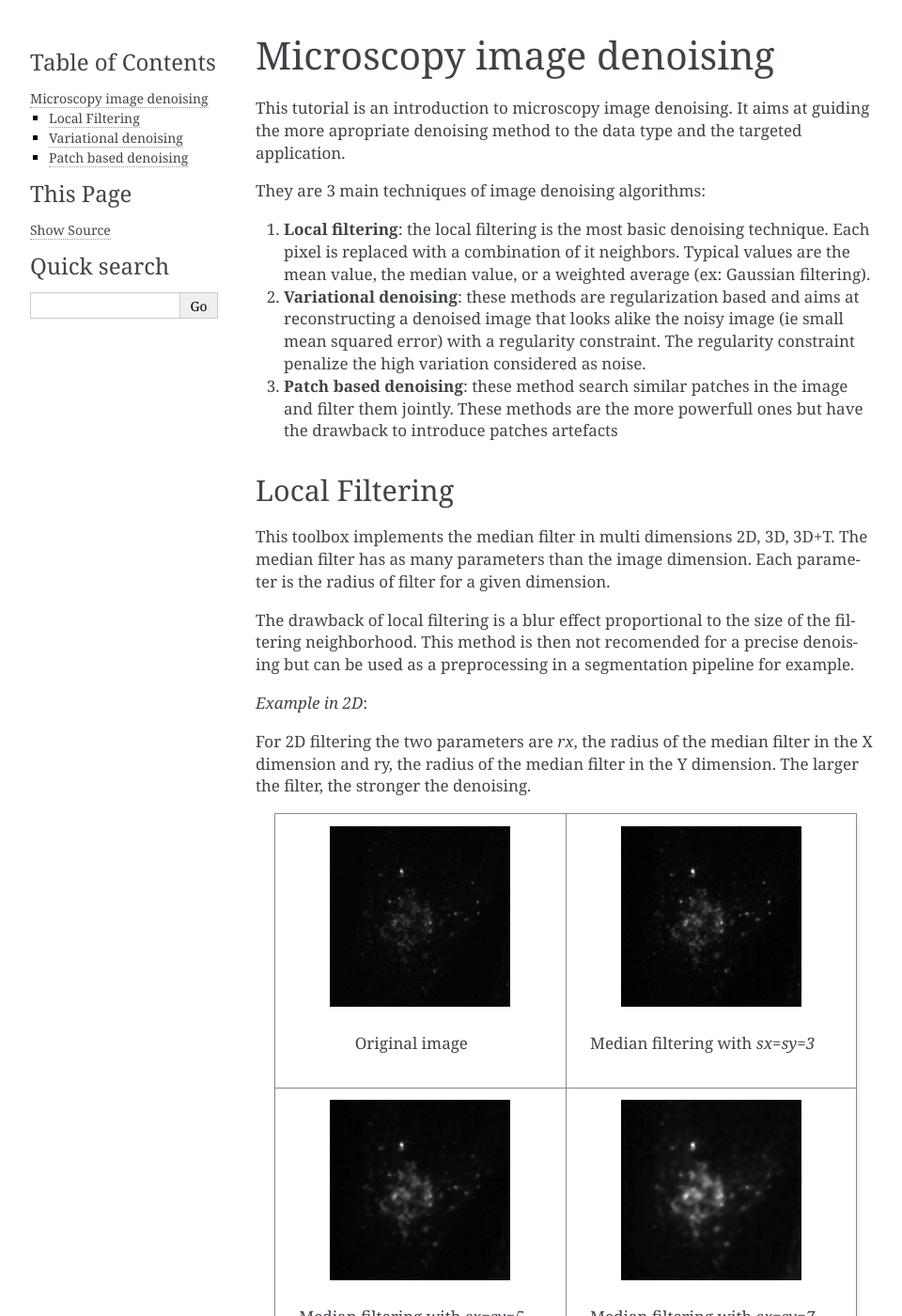
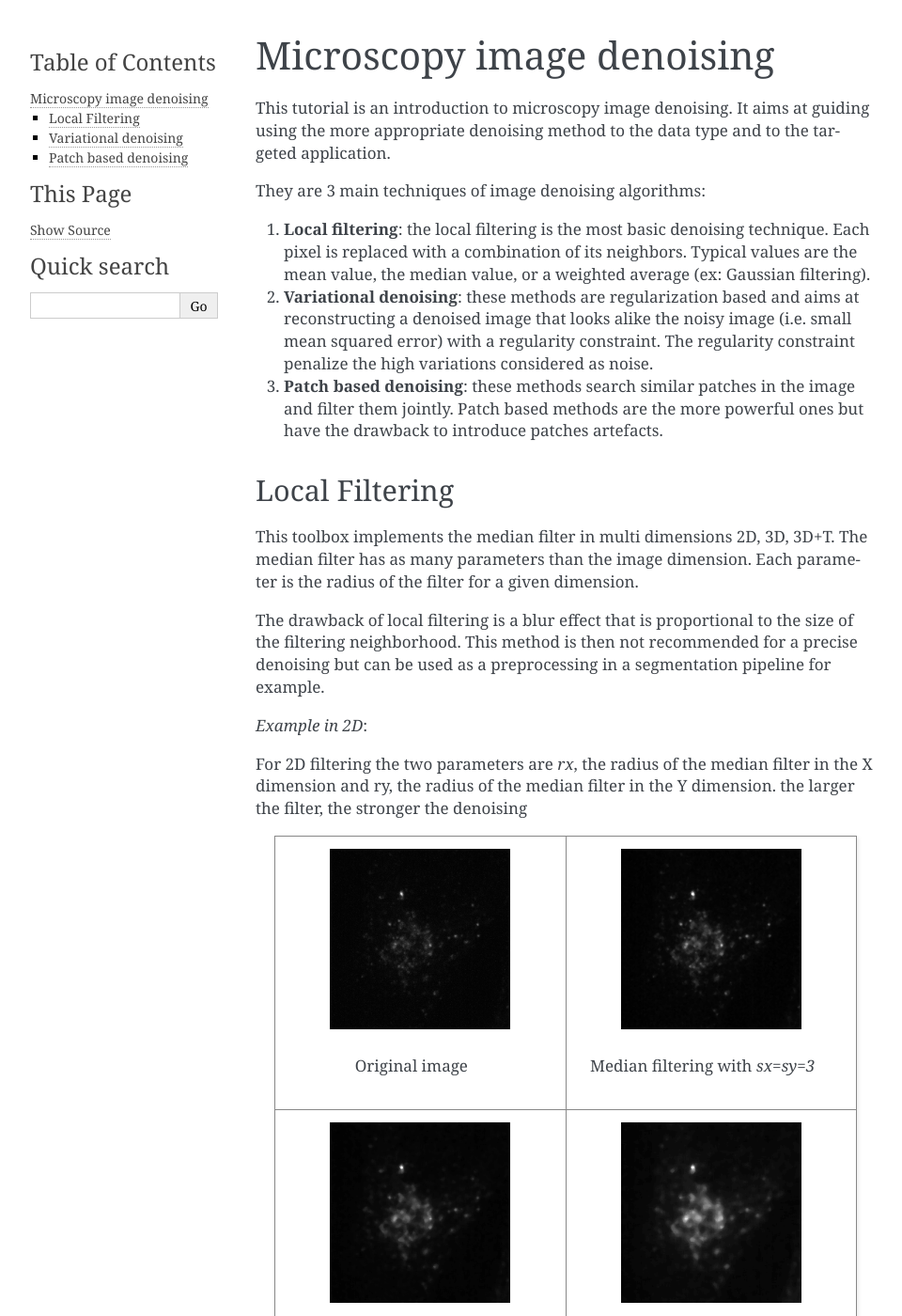
Before and after one commit to sylvainprigent/tutorial-denoising, a Sphinx documentation site: the page built from docs/denoising.rst, in a window 1280 px wide and 1400 px high. Shown: the whole window at 94% size, without its empty margins (148-1108 px from the left). Built offline with Sphinx 7.4.7, drawn with Linux system fonts in a browser that asks for light colours; some of the changed text lies outside the part shown.

Commit message:
fix spelling mistakes

```diff
--- a/docs/denoising.rst
+++ b/docs/denoising.rst
@@ -1,26 +1,26 @@
 Microscopy image denoising
 ==========================
 
-This tutorial is an introduction to microscopy image denoising. It aims at guiding the more apropriate
-denoising method to the data type and the targeted application.
+This tutorial is an introduction to microscopy image denoising. It aims at guiding using the more appropriate
+denoising method to the data type and to the targeted application.
 
 They are 3 main techniques of image denoising algorithms:
 
-1. **Local filtering**: the local filtering is the most basic denoising technique. Each pixel is replaced with a combination of it neighbors. Typical values are the mean value, the median value, or a weighted average (ex: Gaussian filtering).
-2. **Variational denoising**: these methods are regularization based and aims at reconstructing a denoised image that looks alike the noisy image (ie small mean squared error) with a regularity constraint. The regularity constraint penalize the high variation considered as noise.
-3. **Patch based denoising**: these method search similar patches in the image and filter them jointly. These methods are the more powerfull ones but have the drawback to introduce patches artefacts
+1. **Local filtering**: the local filtering is the most basic denoising technique. Each pixel is replaced with a combination of its neighbors. Typical values are the mean value, the median value, or a weighted average (ex: Gaussian filtering).
+2. **Variational denoising**: these methods are regularization based and aims at reconstructing a denoised image that looks alike the noisy image (i.e. small mean squared error) with a regularity constraint. The regularity constraint penalize the high variations considered as noise.
+3. **Patch based denoising**: these methods search similar patches in the image and filter them jointly. Patch based methods are the more powerful ones but have the drawback to introduce patches artefacts.
 
 Local Filtering
 ---------------
 
 This toolbox implements the median filter in multi dimensions 2D, 3D, 3D+T.
-The median filter has as many parameters than the image dimension. Each parameter is the radius of filter for a given dimension.
+The median filter has as many parameters than the image dimension. Each parameter is the radius of the filter for a given dimension.
 
-The drawback of local filtering is a blur effect proportional to the size of the filtering neighborhood. This method is then not recomended for a precise denoising but can be used as a preprocessing in a segmentation pipeline for example.
+The drawback of local filtering is a blur effect that is proportional to the size of the filtering neighborhood. This method is then not recommended for a precise denoising but can be used as a preprocessing in a segmentation pipeline for example.
 
 *Example in 2D*:
 
-For 2D filtering the two parameters are *rx*, the radius of the median filter in the X dimension and ry, the radius of the median filter in the Y dimension. The larger the filter, the stronger the denoising.
+For 2D filtering the two parameters are *rx*, the radius of the median filter in the X dimension and ry, the radius of the median filter in the Y dimension. the larger the filter, the stronger the denoising
 
 
 .. list-table::
@@ -53,20 +53,21 @@
 Variational denoising
 ---------------------
 
-Variational denoising is a familly of algorithm that reconstruct a new image that looks alike the noisy image
-with a smoothness constraint. It is this constraint that allows the image denoising.
+Variational denoising is a family of algorithms that reconstruct a new image similar to the noisy image (minimizing the mean squared error) under
+a smoothness constraint (minimizing high frequencies for example). It is this constraint that allows the image denoising.
 
-This toolbox implement the SPITFIR(e) denoising method [1] that regularize the image with the hessian (2nd order derivative) and the intensity of the image.
-This constraint impose a smooth and sparse reconstructed image.
+This toolbox implement the SPITFIR(e) denoising method [1] that regularize the image with the Hessian (2nd order derivative) combined with the intensity of the image (sparsity constraint).
+This constraint impose a smooth and sparse reconstructed image which is representative of fluorescence images that contains sparse signal in a large dark background.
 
-Whatever the dimension (2D, 3D, 3D+t) the SPITFIR(e) alogrithm takes two main parameters.
+Whatever the dimension (2D, 3D, 3D+t) the SPITFIR(e) algorithm takes two main parameters.
 
-1. *Regularization*: is a positive number. When this parameter increase, the influence of the regularization decrease. Thus if the regularization parameter is too low, the image is blurred, and if it is too high the image is not denoised.
-2. *Weighting*: The weighting parameter controle the effect of the sparsity. We recommand 3 values. If the image is not sparse (ie: signal everywhere) set the sparsity to 0.9, if the image is sparse (ie. spot like structures) set the sparsity to 0.1, otherwise set the sparsity to 0.6
+1. *Regularization*: is a positive number. When this parameter increase, the influence of the regularization decrease. Thus if the regularization parameter is too low, the image is blurred, and if the regularization is too high the image is not denoised.
+2. *Weighting*: The weighting parameter control the effect of the sparsity. We recommend 3 values. If the image is not sparse (i.e. signal everywhere) set the sparsity to 0.9, if the image is sparse (i.e. spot like structures) set the sparsity to 0.1, otherwise set the sparsity to 0.6.
 
 *Example in 2D*:
 
-All the results above are obtained with a waighting parameter aquals to 0.6.
+All the results above are obtained with a weighting parameter equals to 0.6.
+
 
 .. list-table::
 
@@ -98,11 +99,12 @@
 Patch based denoising
 ---------------------
 
-The patch based denoising methods allows to get a higer denoising effect but can generate artefacts.
+The patch based denoising methods allows to get a higher denoising effect but can generate artefacts (due to patch aggregation).
 
 This toolbox implements the NDSAFIR algorithm [2]. The main parameter is the size of the denoising patch in all the dimensions.
 
-TODO: add here a desciption of all the parameter.
+TODO: add here a description of all the parameter.
+
 
 .. list-table::
 
```
Also changed, not shown: 1 other file.
